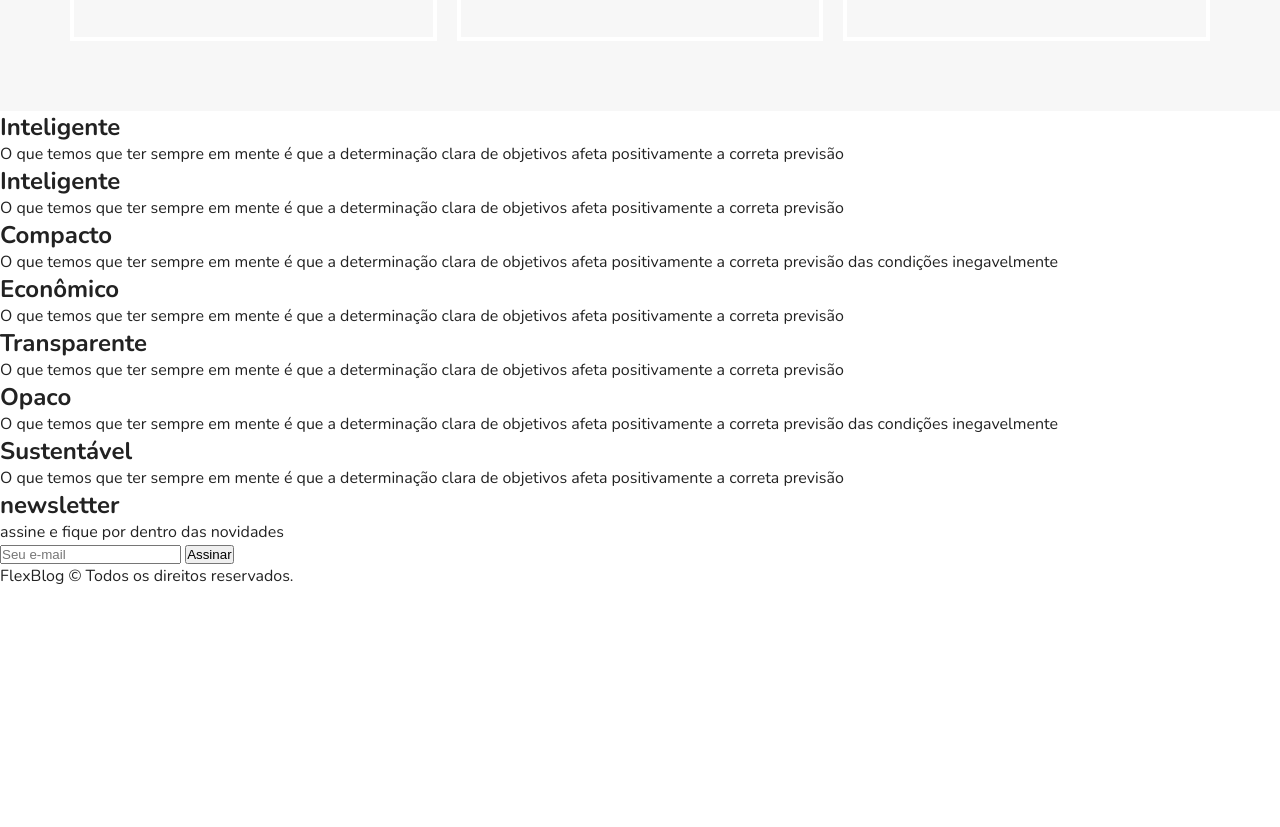
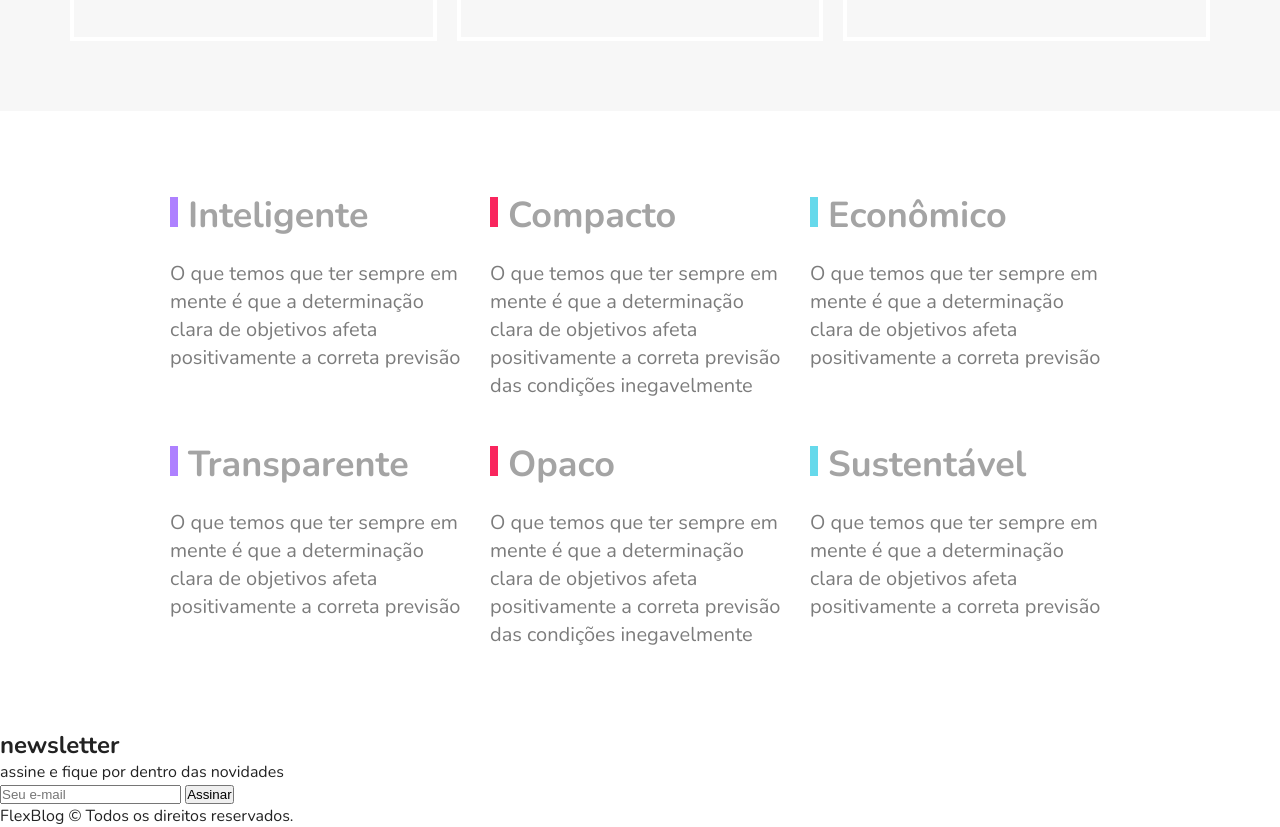
Before and after one commit to marcoantoniofranco/Flexblog, a plain HTML site: page index.html in a window 1280 px wide. Shown: the part 2477-3304 px from the top of the page. Before the commit the page ends 3064 px from the top, so only its background shows below. Drawn offline with nearby package versions, Linux system fonts and the light colour scheme.

Commit message:
feat: adicionado sessão qualidades

```diff
--- a/index.html
+++ b/index.html
@@ -143,14 +143,6 @@
             </div>
 
             <div class="qualidade-item">
-                <h2>Inteligente</h2>
-                <p>
-                    O que temos que ter sempre em mente é que a determinação
-                    clara de objetivos afeta positivamente a correta previsão
-                </p>
-            </div>
-
-            <div class="qualidade-item">
                 <h2>Compacto</h2>
                 <p>
                     O que temos que ter sempre em mente é que a determinação
--- a/src/css/style.css
+++ b/src/css/style.css
@@ -98,6 +98,8 @@
     margin: 0 10px;
     flex-wrap: wrap;
 }
+
+/*Produtos*/
 
 .produtos {
     margin: 60px auto;
@@ -233,3 +235,49 @@
         order: -1;
     }
 }
+
+/* Qualidade */
+
+.qualidade {
+    max-width: 960px;
+    margin: 60px auto;
+    display: flex;
+    flex-wrap: wrap;
+}
+
+.qualidade-item {
+    flex: 1 1 300px;
+    margin: 20px 10px;
+}
+
+.qualidade-item h2 {
+    font-size: 2.25em;
+    color: #a4a4a4;
+    margin-bottom: 20px;
+}
+
+.qualidade-item h2::before {
+    content: "";
+    display: inline-block;
+    width: 8px;
+    height: 30px;
+    margin-right: 10px;
+}
+
+.qualidade-item:nth-of-type(3n + 1) h2::before {
+    background-color: #ae81ff;
+}
+
+.qualidade-item:nth-of-type(3n + 2) h2::before {
+    background-color: #f9265e;
+}
+
+.qualidade-item:nth-of-type(3n + 3) h2::before {
+    background-color: #66d9eb;
+}
+
+.qualidade-item p {
+    font-size: 1.25em;
+    line-height: 1.4;
+    color: #7c7c7c;
+}
```
